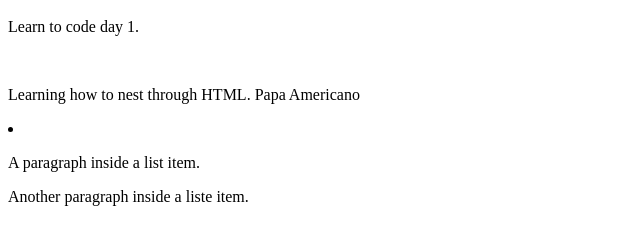
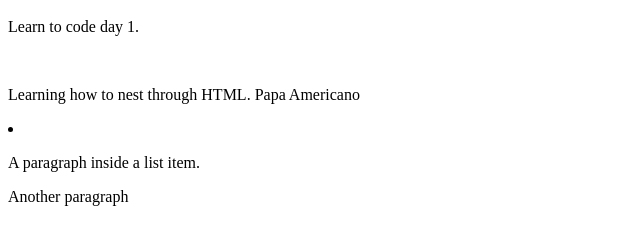
Before and after one commit to kalranishant/kalranishant.github.io, a plain HTML site: page index.html in a window 1280 px wide. Shown: the part 48-292 px from the top of the page, without its empty margins (0-640 px from the left). Drawn offline with Linux system fonts and the light colour scheme.

Commit message:
nesting 4

```diff
--- a/index.html
+++ b/index.html
@@ -7,6 +7,7 @@
 	Papa Americano</p>
 	<li>
 		<p>A paragraph inside a list item.</P>
-			<p>Another paragraph inside a liste item.</p>
+			Another paragraph
+
 </body>
 </html>
```
